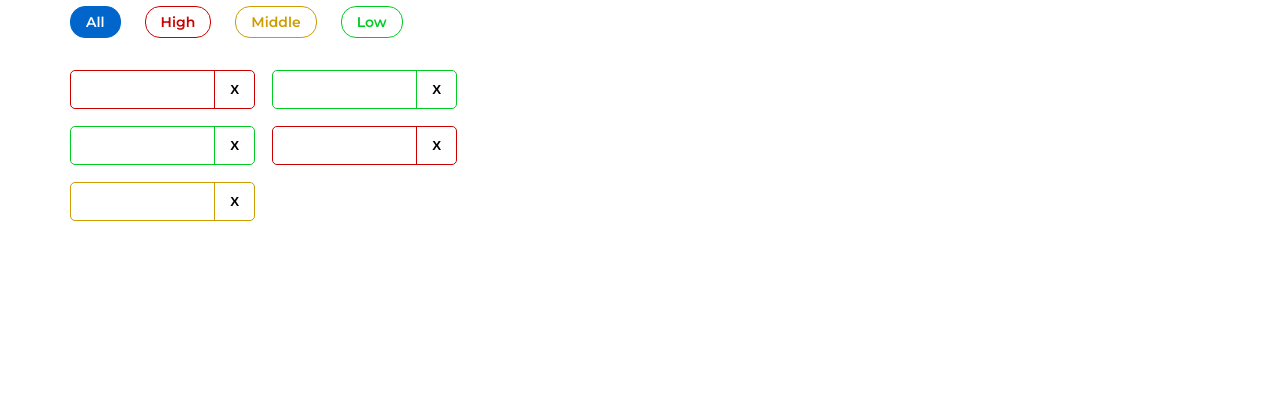
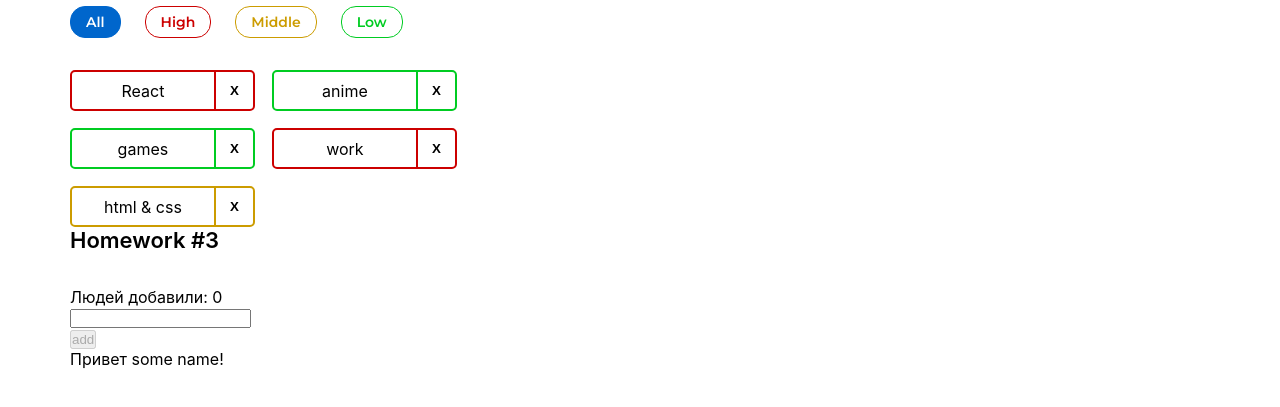
Before and after one commit to d-v-developer/hws2, a React (Create React App) app: page / in a window 1280 px wide. Shown: the part 331-738 px from the top of the page. Built offline with nearby package versions, Linux system fonts and the light colour scheme.

Commit message:
hw3 completed first 6 items

```diff
--- a/src/s1-main/App.tsx
+++ b/src/s1-main/App.tsx
@@ -2,6 +2,7 @@ import React from 'react'
 import s from './App.module.css'
 import HW1 from '../s2-homeworks/hw01/HW1'
 import HW2 from "../s2-homeworks/hw02/HW2";
+import HW3 from "../s2-homeworks/hw03/HW3";
 
 function App() {
     return (
@@ -9,7 +10,7 @@ function App() {
             <HW1/>
             {/*раскомментировать по ходу выполнения*/}
             <HW2/>
-            {/*<HW3/>*/}
+            <HW3/>
             {/*<HW4/>*/}
 
             {/*при выполнении дз 5 и более - закомментировать здесь дз 1-4, так как они есть внутри дз 5*/}
--- a/src/s2-homeworks/hw02/HW2.tsx
+++ b/src/s2-homeworks/hw02/HW2.tsx
@@ -6,14 +6,14 @@ import s2 from '../../s1-main/App.module.css'
 + 1 - описать типы AffairPriorityType, AffairType
 + 2 - указать нужный тип для defaultAffairs
 + 3 - дописать типы и логику функции filterAffairs и проверить её тестами
-* 4 - выполнить пункт 3 для функции deleteAffair
-* 5 - указать нужный тип в useState с affairs
-* 6 - дописать тип и логику функции deleteAffairCallback
-* 7 - в файле Affairs.tsx дописать типизацию пропсов
-* 8 - в файле Affairs.tsx дописать логику функций setAll, setHigh, setMiddle, setLow
-* 9 - в файле Affair.tsx дописать типизацию пропсов
-* 10 - в файле Affair.tsx дописать функции deleteCallback и использовать
-* 11 - в файле Affair.tsx отобразить приходящие данные
++ 4 - выполнить пункт 3 для функции deleteAffair
++ 5 - указать нужный тип в useState с affairs
++ 6 - дописать тип и логику функции deleteAffairCallback
++ 7 - в файле Affairs.tsx дописать типизацию пропсов
++ 8 - в файле Affairs.tsx дописать логику функций setAll, setHigh, setMiddle, setLow
++ 9 - в файле Affair.tsx дописать типизацию пропсов
++ 10 - в файле Affair.tsx дописать функции deleteCallback и использовать
++ 11 - в файле Affair.tsx отобразить приходящие данные
 * */
 
 // types
@@ -44,9 +44,9 @@ export const filterAffairs = (affairs: AffairType[], filter: FilterType): Affair
 
     return filteredAffairs // need to fix
 }
-export const deleteAffair = (affairs: any, _id: any): any => { // need to fix any
+export const deleteAffair = (affairs: AffairType[], _id: number): any => { // need to fix any
 
-    return affairs // need to fix
+    return affairs.filter(affair =>  affair._id !== _id) // need to fix
 }
 
 function HW2() {
@@ -54,8 +54,8 @@ function HW2() {
     const [filter, setFilter] = useState<FilterType>('all')
 
     const filteredAffairs = filterAffairs(affairs, filter)
-    const deleteAffairCallback = (_id: any) => { // need to fix any
-        // need to fix
+    const deleteAffairCallback = (_id: number) => { // need to fix any
+        setAffairs(deleteAffair(affairs, _id))
     }
 
     return (
--- a/src/s2-homeworks/hw02/affairs/Affairs.tsx
+++ b/src/s2-homeworks/hw02/affairs/Affairs.tsx
@@ -4,24 +4,24 @@ import {AffairType, FilterType} from '../HW2'
 import s from './Affairs.module.css'
 
 type AffairsPropsType = {
-    data: any // need to fix any
-    setFilter: any
-    deleteAffairCallback: any
+    data: AffairType[] // need to fix any
+    setFilter: (newFilter: FilterType) => void
+    deleteAffairCallback: (id: number) => void
     filter: FilterType
 }
 
 function Affairs(props: AffairsPropsType) {
     const setAll = () => {
-        // need to fix
+        props.setFilter('all')
     }
     const setHigh = () => {
-        // need to fix
+        props.setFilter('high')
     }
     const setMiddle = () => {
-        // need to fix
+        props.setFilter('middle')
     }
     const setLow = () => {
-        // need to fix
+        props.setFilter('low')
     }
 
     const cnAll = s.button + ' ' + s.all + (props.filter === 'all' ? ' ' + s.active : '')
--- a/src/s2-homeworks/hw02/affairs/affair/Affair.module.css
+++ b/src/s2-homeworks/hw02/affairs/affair/Affair.module.css
@@ -3,7 +3,7 @@
     align-items: center;
     width: 185px;
 
-    border: 1.5px solid var(--color);
+    border: 2px solid var(--color);
     border-radius: 5px;
 }
 
@@ -24,7 +24,7 @@
 
     background-color: transparent;
     border: none;
-    border-left: 1.5px solid var(--color);
+    border-left: 2px solid var(--color);
 
     font-weight: 900;
     cursor: pointer;
--- a/src/s2-homeworks/hw02/affairs/affair/Affair.tsx
+++ b/src/s2-homeworks/hw02/affairs/affair/Affair.tsx
@@ -6,12 +6,12 @@ import s2 from '../Affairs.module.css'
 type AffairPropsType = {
     // key не нужно типизировать
     affair: AffairType
-    deleteAffairCallback: any // need to fix any
+    deleteAffairCallback: (id: number) => void // need to fix any
 }
 
 function Affair(props: AffairPropsType) {
     const deleteCallback = () => {
-        // need to fix
+        props.deleteAffairCallback(props.affair._id)
     }
 
     const nameClass = s.name + ' ' + s2[props.affair.priority]
@@ -25,7 +25,7 @@ function Affair(props: AffairPropsType) {
         >
             <div id={'hw2-name-' + props.affair._id} className={nameClass}>
                 {/*создаёт студент*/}
-
+                {props.affair.name}
                 {/**/}
             </div>
             <div id={'hw2-priority-' + props.affair._id} hidden>
@@ -35,7 +35,7 @@ function Affair(props: AffairPropsType) {
             <button
                 id={'hw2-button-delete-' + props.affair._id}
                 className={buttonClass}
-                // need to fix
+                onClick={deleteCallback}
 
             >
                 {/*текст кнопки могут изменить студенты*/}
--- a/src/s2-homeworks/hw03/Greeting.tsx
+++ b/src/s2-homeworks/hw03/Greeting.tsx
@@ -3,7 +3,7 @@ import s from './Greeting.module.css'
 
 type GreetingPropsType = {
     name: any // need to fix any
-    setNameCallback: any // need to fix any
+    setNameCallback: (e: ChangeEvent<HTMLInputElement>) => void // need to fix any
     addUser: any // need to fix any
     onBlur: any // need to fix any
     onEnter: any // need to fix any
--- a/src/s2-homeworks/hw03/GreetingContainer.tsx
+++ b/src/s2-homeworks/hw03/GreetingContainer.tsx
@@ -3,12 +3,17 @@ import Greeting from './Greeting'
 import { UserType } from './HW3'
 
 type GreetingContainerPropsType = {
-    users: any // need to fix any
-    addUserCallback: any // need to fix any
+    users: UserType[] // need to fix any
+    addUserCallback: (name: string) => void // need to fix any
 }
 
-export const pureAddUser = (name: any, setError: any, setName: any, addUserCallback: any) => {
+export const pureAddUser = (
+    name: string,
+    setError: React.Dispatch<React.SetStateAction<string>>,
+    setName:  React.Dispatch<React.SetStateAction<string>>,
+    addUserCallback: (name: string) => void) => {
     // если имя пустое - показать ошибку, иначе - добавить юзера и очистить инпут
+    !!name && setError('Ошибка! Введите имя!')
 }
 
 export const pureOnBlur = (name: any, setError: any) => { // если имя пустое - показать ошибку
@@ -26,11 +31,11 @@ const GreetingContainer: React.FC<GreetingContainerPropsType> = ({
     addUserCallback,
 }) => {
     // деструктуризация пропсов
-    const [name, setName] = useState<any>('') // need to fix any
-    const [error, setError] = useState<any>('') // need to fix any
+    const [name, setName] = useState<string>('') // need to fix any
+    const [error, setError] = useState<string>('') // need to fix any
 
-    const setNameCallback = (e: any) => { // need to fix any
-        setName('some name') // need to fix
+    const setNameCallback = (e: ChangeEvent<HTMLInputElement>) => { // need to fix any
+        setName(e.currentTarget.value) // need to fix
 
         error && setError('')
     }
--- a/src/s2-homeworks/hw03/HW3.tsx
+++ b/src/s2-homeworks/hw03/HW3.tsx
@@ -19,20 +19,22 @@ import GreetingContainer from './GreetingContainer'
 
 // types
 export type UserType = {
-    _id: any // need to fix any
-    name: any // need to fix any
+    _id: string // need to fix any
+    name: string // need to fix any
 }
 
-export const pureAddUserCallback = (name: any, setUsers: any, users: any) => { // need to fix any
+export const pureAddUserCallback = (name: string, setUsers: React.Dispatch<React.SetStateAction<UserType[]>>, users: UserType[]) => { // need to fix any
     const user = { // need to fix
+        _id: v1(),
+        name: name,
     }
     setUsers([...users, user])
 }
 
 const HW3 = () => {
-    const [users, setUsers] = useState<any>([]) // need to fix any
+    const [users, setUsers] = useState<UserType[]>([]) // need to fix any
 
-    const addUserCallback = (name: any) => { // need to fix any
+    const addUserCallback = (name: string) => { // need to fix any
         pureAddUserCallback(name, setUsers, users)
     }
 
```
